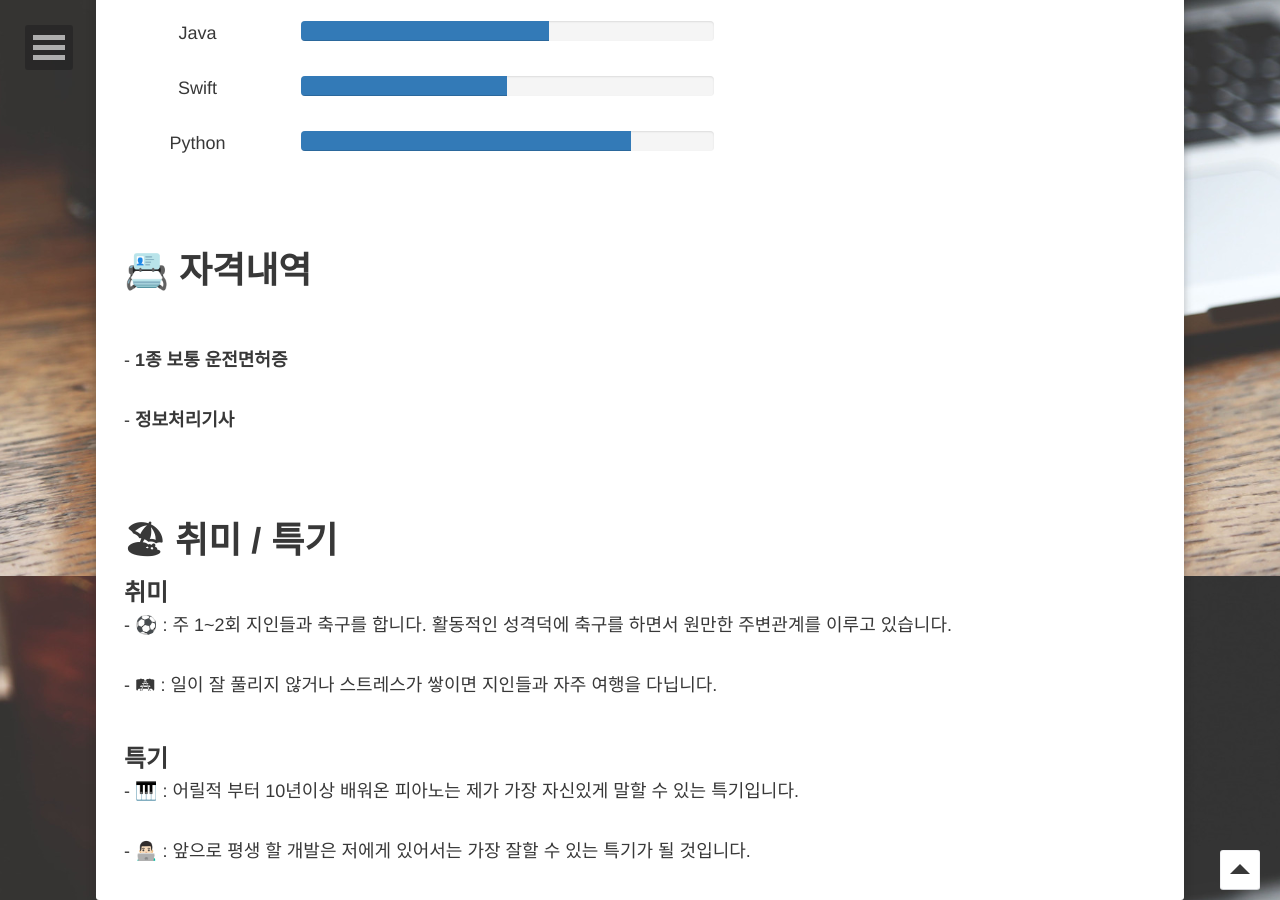
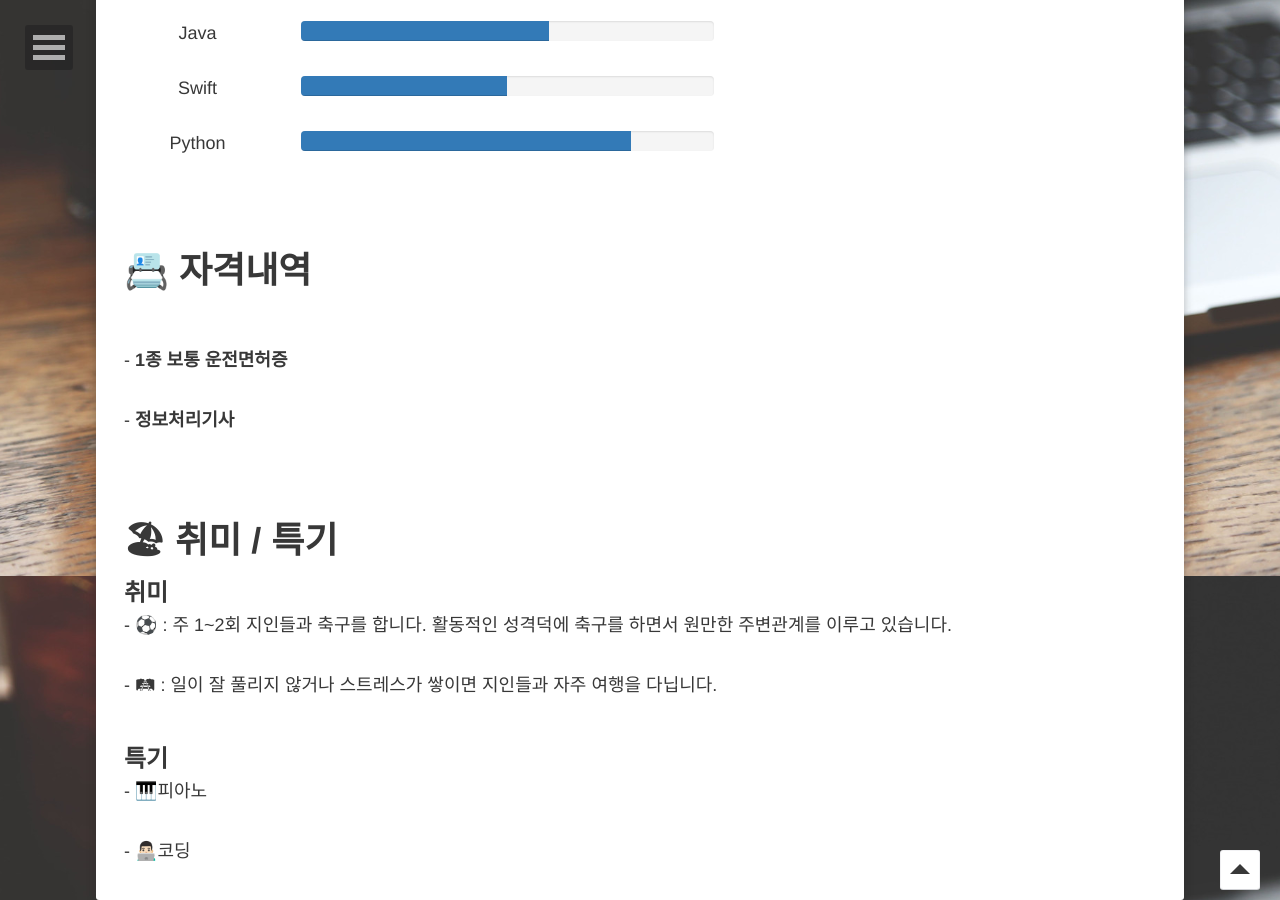
Before and after one commit to sangwoo24/sangwoo24.github.io, a Jekyll site: the page built from about/index.md, in a window 1280 px wide and 900 px high, scrolled down 1224 px. Built offline with Jekyll 4.4.1, drawn with Linux system fonts in a browser that asks for light colours.

Commit message:
Update index.md

```diff
--- a/about/index.md
+++ b/about/index.md
@@ -124,7 +124,7 @@ comments: false
 <br>
 
 ### __특기__
-#### - 🎹 : 어릴적 부터 10년이상 배워온 피아노는 제가 가장 자신있게 말할 수 있는 특기입니다.
+#### - 🎹피아노
 <br>
 
-#### - 👨🏻‍💻 : 앞으로 평생 할 개발은 저에게 있어서는 가장 잘할 수 있는 특기가 될 것입니다.
+#### - 👨🏻‍💻코딩
```
